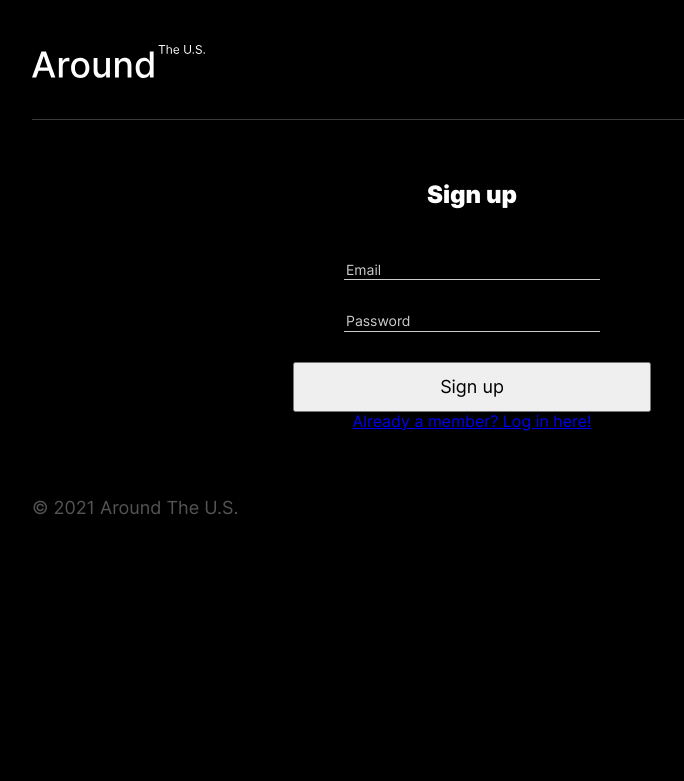
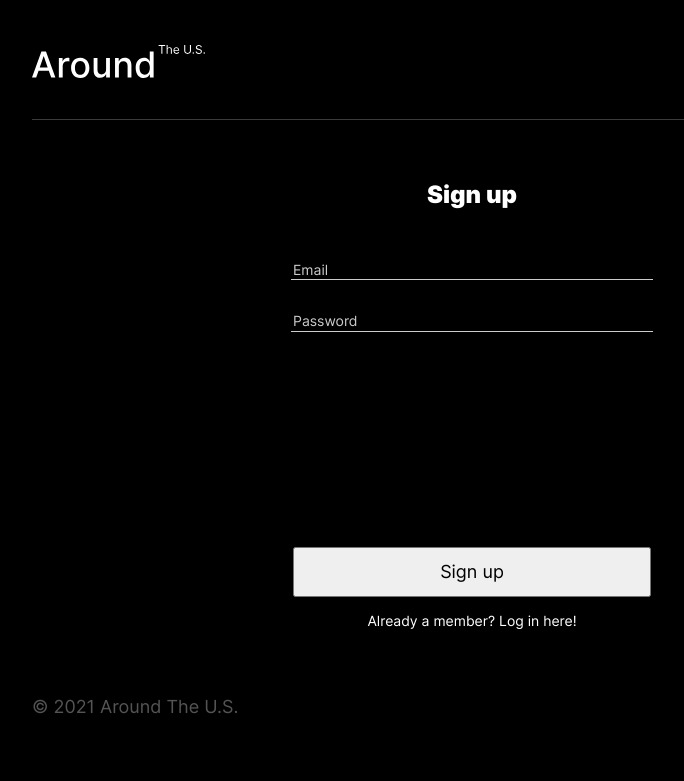
Before and after one commit to Icuisset/Web_project_Practicum_2, a React app: page /signup in a window 1280 px wide. Shown: the whole page, without its empty margins (168-852 px from the left). Built offline with nearby package versions, Linux system fonts and the light colour scheme; no server answers.

Commit message:
register css ok

```diff
--- a/src/blocks/register/__button/register__button.css
+++ b/src/blocks/register/__button/register__button.css
@@ -3,4 +3,5 @@
     height: 50px;
     font-size: 18px;
     line-height:22px;
+    margin-top: 185px;
 }
--- /dev/null
+++ b/src/blocks/register/__caption/register__caption.css
@@ -0,0 +1,7 @@
+.register__caption {
+    text-decoration: none;
+    color: white;
+    font-size: 14px;
+    line-height: 17px;
+    margin-top: 15px;
+}
--- a/src/blocks/register/__input/register__input.css
+++ b/src/blocks/register/__input/register__input.css
@@ -6,6 +6,7 @@
     border-right: none;
     border-left: none;
     margin-bottom: 30px;
+    width: 358px;
 }
 
 .register__input::placeholder {
--- a/src/blocks/register/register.css
+++ b/src/blocks/register/register.css
@@ -2,6 +2,7 @@
 @import url('./__title/register__title.css');
 @import url('./__input/register__input.css');
 @import url('./__button/register__button.css');
+@import url('./__caption/register__caption.css');
 
 .register {
     display: flex;
```
